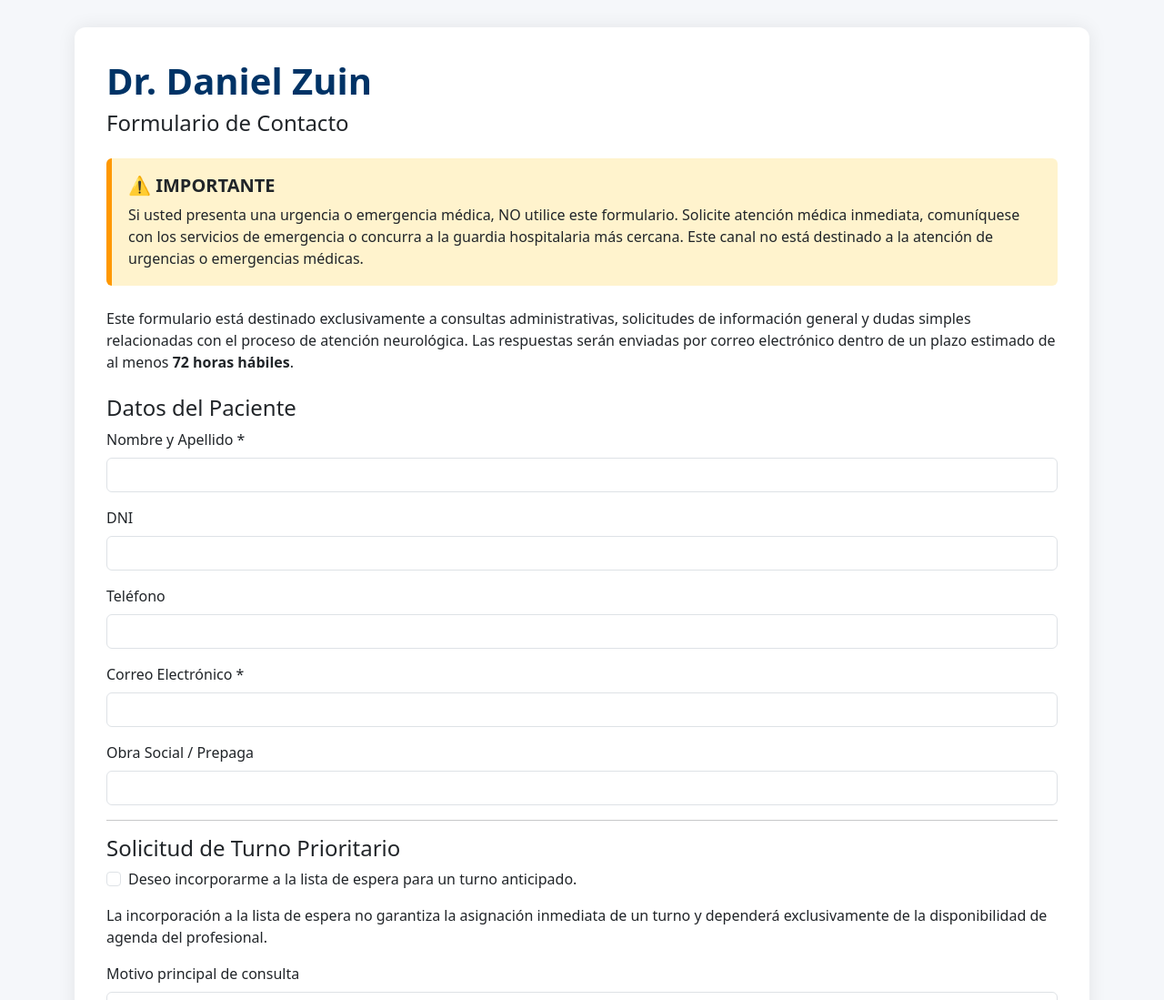
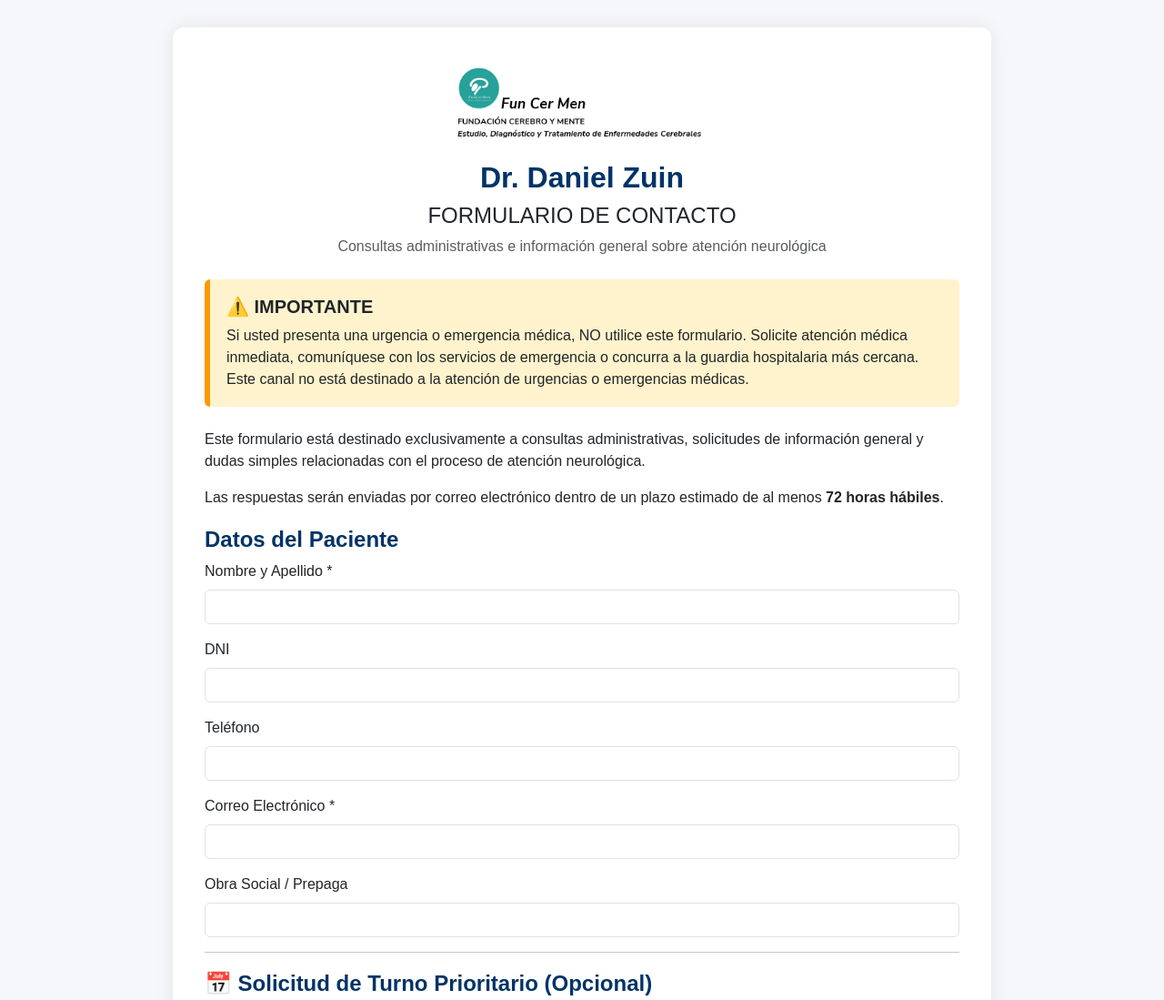
Before and after one commit to drzuin-beep/funcermen-DR-Zuin-contacto, a plain HTML site: page index.html in a window 1280 px wide. Shown: the top 1099 px of the page at 91% size. Drawn offline with nearby package versions, Linux system fonts and the light colour scheme.

Commit message:
CAMBIOS VARIOS

````diff
--- a/index.html
+++ b/index.html
@@ -2,7 +2,6 @@
 <html lang="es">
 
 <head>
-
 <meta charset="UTF-8">
 <meta name="viewport" content="width=device-width, initial-scale=1">
 
@@ -14,6 +13,7 @@
 
 body{
     background:#f5f7fa;
+    font-family:Arial, Helvetica, sans-serif;
 }
 
 .main-box{
@@ -23,9 +23,12 @@ body{
     margin-bottom:30px;
     border-radius:12px;
     box-shadow:0 0 20px rgba(0,0,0,.08);
+    max-width:900px;
+    margin-left:auto;
+    margin-right:auto;
 }
 
-h1{
+h2{
     color:#003366;
     font-weight:700;
 }
@@ -49,6 +52,12 @@ h1{
     color:white;
 }
 
+.section-title{
+    color:#003366;
+    font-weight:700;
+    margin-top:20px;
+}
+
 </style>
 
 </head>
@@ -59,75 +68,127 @@ h1{
 
 <div class="main-box">
 
-<h1>Dr. Daniel Zuin</h1>
+    <!-- Logo -->
+    <div class="text-center mb-4">
 
-<h4 class="mb-4">Formulario de Contacto</h4>
+        <img
+            src="logo-funcermen.png"
+            alt="FUNCERMEN"
+            style="max-width:320px;width:100%;height:auto;">
 
+    </div>
+
+    <!-- Encabezado -->
+    <div class="text-center mb-4">
+
+        <h2>Dr. Daniel Zuin</h2>
+
+        <h4>FORMULARIO DE CONTACTO</h4>
+
+        <p class="text-muted">
+            Consultas administrativas e información general sobre atención neurológica
+        </p>
+
+    </div>
+
+    <!-- Aviso urgencias -->
     <div class="alerta-urgencia mb-4">
 
         <h5><strong>⚠️ IMPORTANTE</strong></h5>
 
         <p class="mb-0">
-
             Si usted presenta una urgencia o emergencia médica, NO utilice este formulario.
-
-Solicite atención médica inmediata, comuníquese con los servicios de emergencia o concurra a la guardia hospitalaria más cercana.
-
+            Solicite atención médica inmediata, comuníquese con los servicios de emergencia
+            o concurra a la guardia hospitalaria más cercana.
             Este canal no está destinado a la atención de urgencias o emergencias médicas.
-
         </p>
 
     </div>
 
     <p>
-
-Este formulario está destinado exclusivamente a consultas administrativas, solicitudes de información general y dudas simples relacionadas con el proceso de atención neurológica.
-
-Las respuestas serán enviadas por correo electrónico dentro de un plazo estimado de al menos <strong>72 horas hábiles</strong>.
-
+        Este formulario está destinado exclusivamente a consultas administrativas,
+        solicitudes de información general y dudas simples relacionadas con el proceso
+        de atención neurológica.
     </p>
 
-<form action="https://formspree.io/f/REEMPLAZAR_POR_SU_ID" method="POST">
+    <p>
+        Las respuestas serán enviadas por correo electrónico dentro de un plazo estimado
+        de al menos <strong>72 horas hábiles</strong>.
+    </p>
 
-<h4 class="mt-4">Datos del Paciente</h4>
+    <!-- FORMULARIO -->
+    <form action="https://formspree.io/f/REEMPLAZAR_ID_FORMSPREE" method="POST">
+
+        <!-- CONFIGURACIÓN FORMSPREE -->
+        <input type="hidden" name="_subject" value="Nueva consulta web - Dr. Daniel Zuin">
+        <input type="text" name="_gotcha" style="display:none">
+        <!-- OPCIONAL -->
+        <!--
+        <input type="hidden" name="_next" value="https://suweb.com/gracias.html">
+        -->
+
+        <h4 class="section-title">Datos del Paciente</h4>
 
         <div class="mb-3">
             <label class="form-label">Nombre y Apellido *</label>
-<input type="text" name="nombre" class="form-control" required>
+            <input
+                type="text"
+                name="nombre"
+                class="form-control"
+                required>
         </div>
 
         <div class="mb-3">
             <label class="form-label">DNI</label>
-<input type="text" name="dni" class="form-control">
+            <input
+                type="text"
+                name="dni"
+                maxlength="12"
+                class="form-control">
         </div>
 
         <div class="mb-3">
             <label class="form-label">Teléfono</label>
-<input type="text" name="telefono" class="form-control">
+            <input
+                type="tel"
+                name="telefono"
+                class="form-control">
         </div>
 
         <div class="mb-3">
             <label class="form-label">Correo Electrónico *</label>
-<input type="email" name="email" class="form-control" required>
+            <input
+                type="email"
+                name="email"
+                autocomplete="email"
+                class="form-control"
+                required>
         </div>
 
         <div class="mb-3">
             <label class="form-label">Obra Social / Prepaga</label>
-<input type="text" name="obrasocial" class="form-control">
+            <input
+                type="text"
+                name="obrasocial"
+                class="form-control">
         </div>
 
         <hr>
 
-<h4>Solicitud de Turno Prioritario</h4>
+        <!-- TURNO PRIORITARIO -->
+        <h4 class="section-title">
+            📅 Solicitud de Turno Prioritario (Opcional)
+        </h4>
 
         <div class="form-check mb-3">
 
             <input
                 class="form-check-input"
                 type="checkbox"
-name="lista_espera">
+                name="lista_espera"
+                id="lista_espera">
 
-<label class="form-check-label">
+            <label class="form-check-label" for="lista_espera">
 
                 Deseo incorporarme a la lista de espera para un turno anticipado.
 
@@ -136,17 +197,14 @@ Deseo incorporarme a la lista de espera para un turno anticipado.
         </div>
 
         <p>
-
-La incorporación a la lista de espera no garantiza la asignación inmediata de un turno y dependerá exclusivamente de la disponibilidad de agenda del profesional.
-
+            La incorporación a la lista de espera no garantiza la asignación inmediata
+            de un turno y dependerá exclusivamente de la disponibilidad de agenda del profesional.
         </p>
 
         <div class="mb-3">
 
             <label class="form-label">
-
                 Motivo principal de consulta
-
             </label>
 
             <select class="form-select" name="motivo">
@@ -154,19 +212,12 @@ Motivo principal de consulta
                 <option value="">Seleccione una opción</option>
 
                 <option>Problemas cognitivos o de memoria</option>
-
                 <option>Cefalea</option>
-
                 <option>Temblor</option>
-
                 <option>Convulsiones</option>
-
                 <option>Vértigo o trastornos del equilibrio</option>
-
                 <option>Esclerosis múltiple</option>
-
                 <option>Consulta por estudios médicos</option>
-
                 <option>Otros</option>
 
             </select>
@@ -176,44 +227,68 @@ Motivo principal de consulta
         <div class="mb-3">
 
             <label class="form-label">
-
                 Si seleccionó "Otros", especifique
-
             </label>
 
-<input type="text" class="form-control" name="otro_motivo">
+            <input
+                type="text"
+                class="form-control"
+                name="otro_motivo">
 
         </div>
 
         <div class="mb-3">
 
             <label class="form-label">
-
                 Descripción breve del motivo de consulta
-
             </label>
 
             <textarea
                 class="form-control"
                 rows="4"
-name="descripcion">
-</textarea>
+                name="descripcion"></textarea>
+
+        </div>
+
+        <!-- WHATSAPP -->
+        <div class="alert alert-warning mt-3">
+
+            <strong>📱 IMPORTANTE</strong>
+
+            <br><br>
+
+            Por FAVOR recuerde agendar también su turno por el canal habitual de WhatsApp (mensajes).
+
+            <br><br>
+
+            <strong>
+                WhatsApp:
+                <a
+                    href="https://wa.me/5492612085393"
+                    target="_blank">
+                    261 208 5393
+                </a>
+            </strong>
+
+            <br><br>
+
+            La solicitud de incorporación a la lista de espera es complementaria y no reemplaza la gestión habitual de turnos.
 
         </div>
 
         <hr>
 
-<h4>Consulta</h4>
+        <!-- CONSULTA -->
+        <h4 class="section-title">Consulta</h4>
 
         <div class="mb-3">
 
             <label class="form-label">
-
                 Asunto
-
             </label>
 
-<input type="text"
+            <input
+                type="text"
                 name="asunto"
                 class="form-control">
 
@@ -222,34 +297,29 @@ class="form-control">
         <div class="mb-3">
 
             <label class="form-label">
-
                 Mensaje *
-
             </label>
 
             <textarea
                 class="form-control"
                 rows="6"
                 name="mensaje"
-required>
-</textarea>
+                required></textarea>
 
         </div>
 
+        <!-- RESTRICCIONES -->
         <div class="alert alert-danger mt-4">
 
             <h4>
-
                 <strong>
                     ⚠️ IMPORTANTE – POR FAVOR LEER ANTES DE ENVIAR SU CONSULTA
                 </strong>
-
             </h4>
 
             <p>
-
-Este formulario está destinado exclusivamente a consultas administrativas, información general y solicitudes relacionadas con la atención neurológica.
-
+                Este formulario está destinado exclusivamente a consultas administrativas,
+                información general y solicitudes relacionadas con la atención neurológica.
             </p>
 
             <ul>
@@ -269,68 +339,73 @@ Este formulario está destinado exclusivamente a consultas administrativas, info
             </ul>
 
             <p>
-
                 Las respuestas serán enviadas exclusivamente al correo electrónico informado por el usuario y dentro de un plazo estimado de al menos <strong>72 horas hábiles</strong>.
-
             </p>
 
         </div>
 
-<h4 class="mt-4">Declaración del Usuario</h4>
+        <!-- CONSENTIMIENTO -->
+        <h4 class="section-title">Declaración del Usuario</h4>
 
         <div class="form-check mb-2">
 
-<input class="form-check-input"
+            <input
+                class="form-check-input"
                 type="checkbox"
+                name="acepta_condiciones"
                 required>
 
             <label class="form-check-label">
-
                 He leído y comprendido las condiciones de uso de este formulario.
-
             </label>
 
         </div>
 
         <div class="form-check mb-2">
 
-<input class="form-check-input"
+            <input
+                class="form-check-input"
                 type="checkbox"
+                name="acepta_no_consulta_medica"
                 required>
 
             <label class="form-check-label">
-
                 Comprendo que este canal no constituye una consulta médica ni reemplaza la atención profesional.
-
             </label>
 
         </div>
 
         <div class="form-check mb-2">
 
-<input class="form-check-input"
+            <input
+                class="form-check-input"
                 type="checkbox"
+                name="acepta_no_urgencias"
                 required>
 
             <label class="form-check-label">
-
                 Comprendo que este canal no debe utilizarse para urgencias o emergencias médicas.
-
             </label>
 
         </div>
 
         <div class="form-check mb-4">
 
-<input class="form-check-input"
+            <input
+                class="form-check-input"
                 type="checkbox"
+                name="acepta_datos"
                 required>
 
             <label class="form-check-label">
+                Autorizo el tratamiento de los datos consignados para la gestión de esta consulta y eventual contacto posterior.
+            </label>
 
-Autorizo el tratamiento de los datos consignados para la gestión de esta consulta y eventual contacto posterior.
+        </div>
 
-</label>
+        <div class="alert alert-secondary">
+
+            Los datos suministrados serán utilizados exclusivamente para responder la consulta realizada y gestionar eventuales comunicaciones relacionadas con la atención solicitada.
 
         </div>
 
@@ -350,4 +425,3 @@ Enviar Consulta
 
 </body>
 </html>
-```
````
Lines whose indentation alone changed are shown as unchanged.
